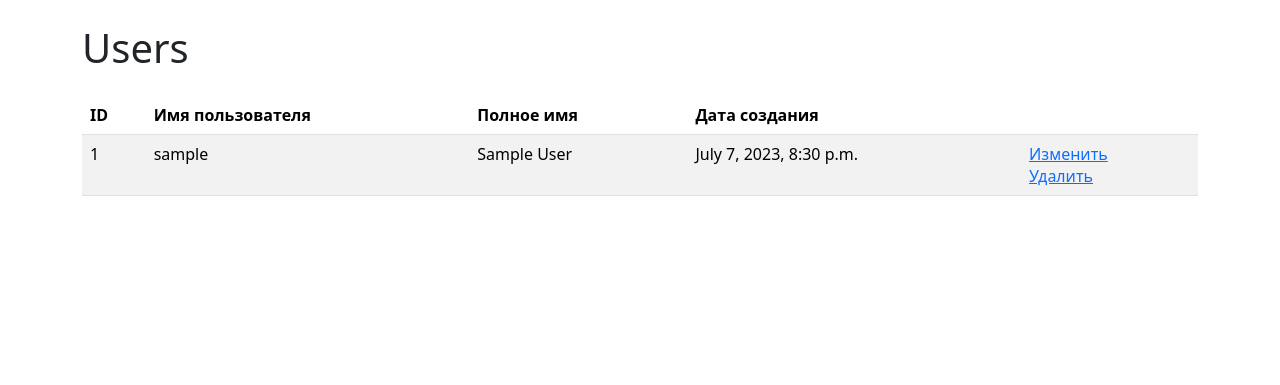
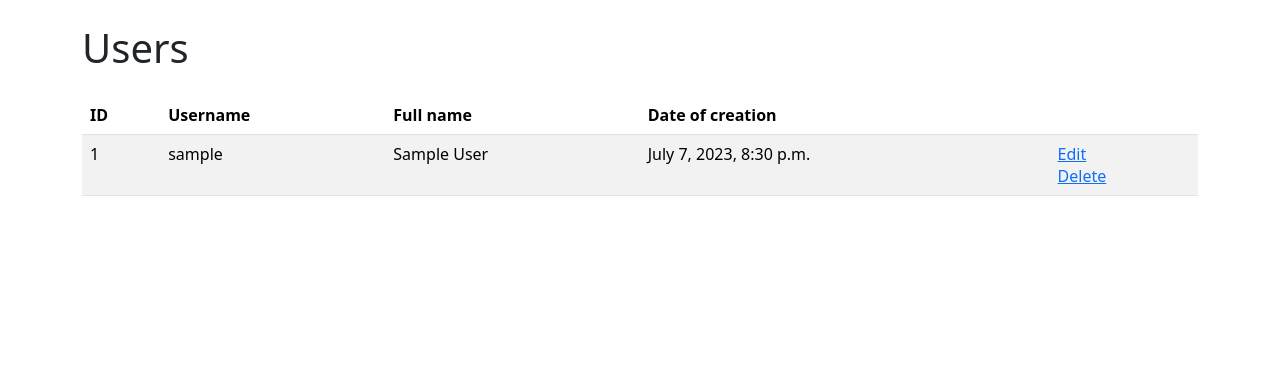
Before and after one commit to yudzhum/python-project-52, a Django app: page /users/ in a window 1280 px wide. Shown: the part 56-441 px from the top of the page. Run offline with Django 4.2, Linux system fonts and the light colour scheme; the visitor is signed in with stand-in values (Sample User, id 1); data comes from the database, SQL or seed files in the repository; some libraries are stand-ins or nearby versions.

Commit message:
add traslation

```diff
--- a/task_manager/users/mixins.py
+++ b/task_manager/users/mixins.py
@@ -25,7 +25,7 @@ class CustomLoginRequiredMixin(AccessMixin):
         return super().dispatch(request, *args, **kwargs)
 
 
-class PermCheckMixin(AccessMixin):
+class CustomUserPassesTestMixin(AccessMixin):
     """
     Deny a request with a permission error if user not themself.
     """
--- a/task_manager/users/templates/users/delete_user.html
+++ b/task_manager/users/templates/users/delete_user.html
@@ -3,8 +3,8 @@
 {% load i18n %}
 
 {% block content %}
-<h1>Delete user</h1>
-<p>A you sure you want to delete the user?</p>
+<h1>{% translate 'Delete user' %}</h1>
+<p>{% translate 'A you sure you want to delete' %} {{ object.username }} ?</p>
 <form method="post">
     {% csrf_token %}
     <input class="btn btn-danger" type="submit" value="Yes, delete">
--- a/task_manager/users/templates/users/userlist.html
+++ b/task_manager/users/templates/users/userlist.html
@@ -3,14 +3,14 @@
 {% load i18n %}
 
 {% block content %}
-<h1 class="my-4">Users</h1>
+<h1 class="my-4">{% translate 'Users' %}</h1>
 <table class="table table-striped">
     <thead>
       <tr>
-        <th>ID</th>
-        <th>Имя пользователя</th>
-        <th>Полное имя</th>
-        <th>Дата создания</th>
+        <th>{% translate 'ID' %}</th>
+        <th>{% translate 'Username' %}</th>
+        <th>{% translate 'Full name' %}</th>
+        <th>{% translate 'Date of creation' %}</th>
         <th></th>
       </tr>
     </thead>
@@ -22,9 +22,9 @@
           <td>{{ user.first_name }} {{ user.last_name }}</td>
           <td>{{ user.date_joined }}</td>
           <td>
-            <a href="{% url 'users:update_user' pk=user.pk %}">Изменить</a>
+            <a href="{% url 'users:update_user' pk=user.pk %}">{% translate 'Edit' %}</a>
             <br>
-            <a href="{% url 'users:delete_user' pk=user.pk %}">Удалить</a>
+            <a href="{% url 'users:delete_user' pk=user.pk %}">{% translate 'Delete' %}</a>
           </td>
         </tr>
         {% endfor %}
--- a/task_manager/users/views.py
+++ b/task_manager/users/views.py
@@ -1,10 +1,11 @@
 from django.views.generic import CreateView, ListView, UpdateView, DeleteView
 from django.contrib.messages.views import SuccessMessageMixin
 from django.urls import reverse_lazy
+from django.utils.translation import gettext_lazy as _
 
 from task_manager.users.forms import RegistrationForm, UserUpdateForm
 from task_manager.users.models import CustomUser
-from task_manager.users.mixins import CustomLoginRequiredMixin, PermCheckMixin
+from task_manager.users.mixins import CustomLoginRequiredMixin, CustomUserPassesTestMixin
 
 
 class UsersList(ListView):
@@ -22,34 +23,41 @@ class RegisterUser(SuccessMessageMixin, CreateView):
     template_name = 'users/register.html'
     form_class = RegistrationForm
     success_url = reverse_lazy('login')
-    success_message = 'User successfully registered!'
+    success_message = _('User successfully registered!')
 
 
-class UpdateUser(CustomLoginRequiredMixin, PermCheckMixin, SuccessMessageMixin, UpdateView):
+class UpdateUser(CustomLoginRequiredMixin,
+                 CustomUserPassesTestMixin,
+                 SuccessMessageMixin,
+                 UpdateView):
     """Change user"""
     login_url = '/login/'
-    login_required_message = 'You are not authorized! Please, log in.'
+    login_required_message = _('You are not authorized! Please, log in.')
 
     model = CustomUser
     template_name = 'users/update_user.html'
     form_class = UserUpdateForm
     pk_url_kwarg = 'pk'
     success_url = reverse_lazy('users:users')
-    success_message = 'You profile been updated!'
+    success_message = _('You profile been updated!')
 
     my_perm_denied_url_string = 'users:users'
-    permission_denied_message = "You have no permission to change other user"
+    permission_denied_message = _("You have no permission to change other user")
 
 
-class DeleteUser(CustomLoginRequiredMixin, PermCheckMixin, SuccessMessageMixin, DeleteView):
+class DeleteUser(CustomLoginRequiredMixin,
+                 CustomUserPassesTestMixin,
+                 SuccessMessageMixin,
+                 DeleteView):
     """Delete user"""
     login_url = '/login/'
-    login_required_message = 'You are not authorized! Please, log in.'
+    login_required_message = _('You are not authorized! Please, log in.')
+
     model = CustomUser
     template_name = 'users/delete_user.html'
     pk_url_kwarg = 'pk'
     success_url = reverse_lazy('users:users')
-    success_message = 'User was deleted'
+    success_message = _('User was deleted')
 
     my_perm_denied_url_string = 'users:users'
-    permission_denied_message = "You cant delete other user."
+    permission_denied_message = _("You have no permission to change other user")
--- a/task_manager/views.py
+++ b/task_manager/views.py
@@ -4,6 +4,7 @@ from django.views.generic import TemplateView
 from django.contrib.auth.views import LoginView, LogoutView
 from django.contrib import messages
 from django.urls import reverse_lazy
+from django.utils.translation import gettext_lazy as _
 
 
 class IndexView(TemplateView):
@@ -14,7 +15,7 @@ class IndexView(TemplateView):
 class LoginUserView(SuccessMessageMixin, LoginView):
     template_name = 'login.html'
     form_class = AuthenticationForm
-    success_message = 'You have successfully logged in'
+    success_message = _('You have successfully logged in')
 
     def get_success_url(self):
         return reverse_lazy('home')
@@ -26,6 +27,6 @@ class LogoutUserView(LogoutView):
         success_url = reverse_lazy('home')
         messages.add_message(
         self.request, messages.SUCCESS,
-        'You have successfully logged out!'
+        _('You have successfully logged out!')
         )
         return success_url
```
Also changed, not shown: task_manager/locale/ru/LC_MESSAGES/django.po, 1 other file.
